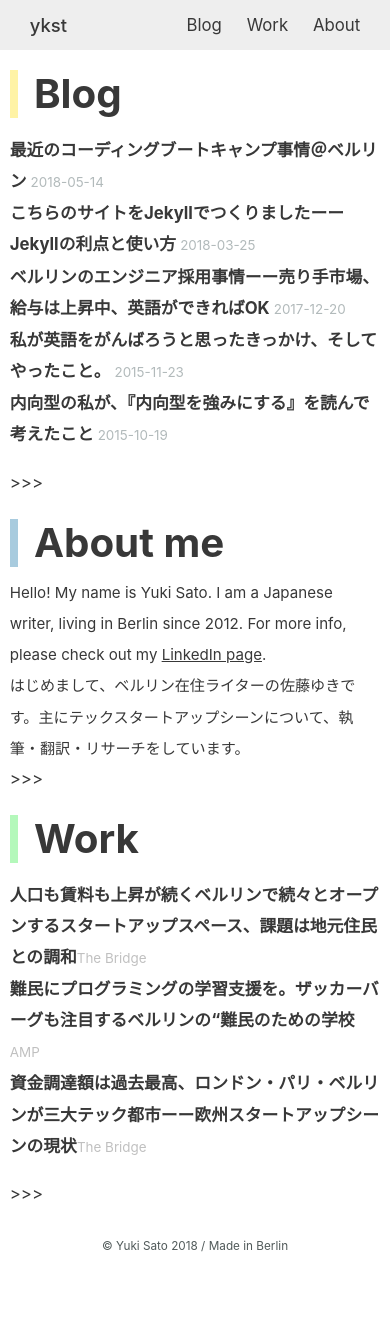
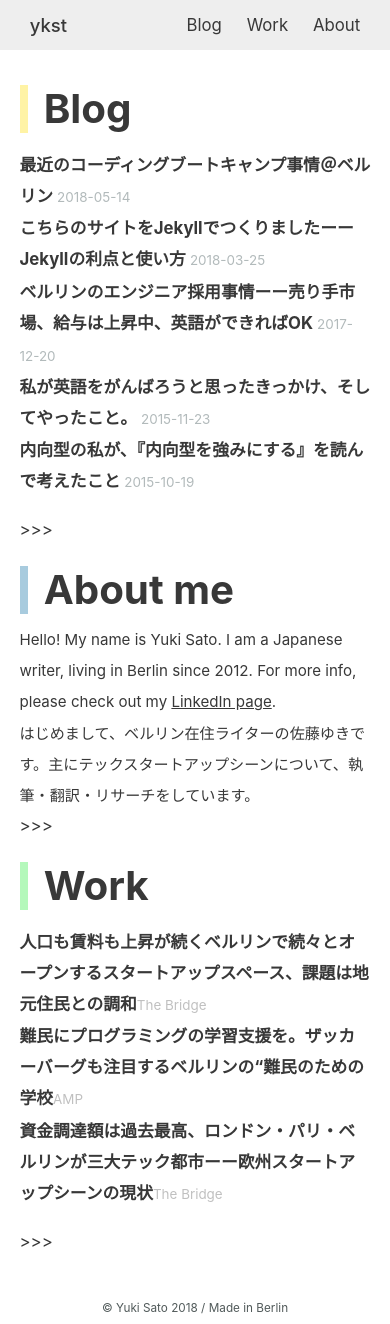
Before and after one commit to youxiberlin/blog, a Jekyll site: the page built from index.md, in a window 390 px wide. Built offline with Jekyll 4.4.1, drawn with Linux system fonts in a browser that asks for light colours; nearby versions of some CDN libraries; before the commit the page ends 1262 px from its top, so only the background shows below that.

Commit message:
changed layout

```diff
--- a/_sass/_layout-base.scss
+++ b/_sass/_layout-base.scss
@@ -202,12 +202,12 @@ section {
   }
   .section-container {
     // position: absolute;
-    top: 20px;
+    top: 30px;
     left: 0;
     right: 0;
     bottom: 0;
-    margin: 20px auto;
-    width: 95%;
+    margin: 35px auto;
+    width: 90%;
     text-align: left;
   }
 }
```
